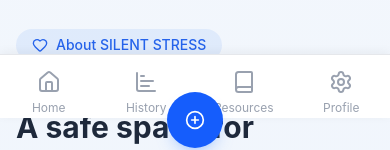
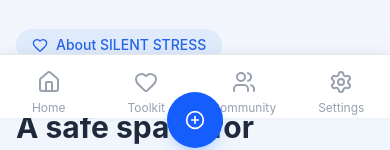
Before and after one commit to Yusuf-469/secret-stress, a Next.js app: page /login in a window 390 px wide. Shown: the part 726-876 px from the top of the page. Built offline with nearby package versions, Linux system fonts and the light colour scheme.

Commit message:
Update mobile navigation to match existing hamburger options (Home, Toolkit, Community, Settings) and fix responsive navigation to avoid duplicate top bar

```diff
--- a/components/secret-stress/MobileBottomNav.tsx
+++ b/components/secret-stress/MobileBottomNav.tsx
@@ -11,6 +11,7 @@
   Grid,
   Folder,
   Users,
+  Heart,
 } from "lucide-react";
 import { cn } from "@/lib/utils";
 import { useAuth } from "@/contexts/AuthContext";
@@ -50,29 +51,29 @@
   let showFloatingReportButton = false;
 
   if (role === "student") {
-    // Student tabs: Home, History, Resources, Profile (Report as floating button)
+    // Student tabs based on existing hamburger navigation options: Home, Toolkit, Community, Settings
     tabs = [
       {
         href: "/",
         label: "Home",
         iconOutline: Home,
-        iconFilled: Home, // Using same icon for now; ideally have filled versions
+        iconFilled: Home,
       },
       {
-        href: "/toolkit", // Assuming History is in toolkit? Adjust as needed
-        label: "History",
-        iconOutline: ChartBar,
-        iconFilled: ChartBar,
+        href: "/toolkit",
+        label: "Toolkit",
+        iconOutline: Heart,
+        iconFilled: Heart,
       },
       {
-        href: "/resources", // Assuming Resources page
-        label: "Resources",
-        iconOutline: Book,
-        iconFilled: Book,
+        href: "/community",
+        label: "Community",
+        iconOutline: Users,
+        iconFilled: Users,
       },
       {
-        href: "/profile", // Assuming Profile page
-        label: "Profile",
+        href: "/profile",
+        label: "Settings",
         iconOutline: Settings,
         iconFilled: Settings,
       },
--- a/components/secret-stress/Navigation.tsx
+++ b/components/secret-stress/Navigation.tsx
@@ -56,9 +56,11 @@
   className?: string;
   /** When true, hides the mobile hamburger menu (used when showing bottom tab bar) */
   hideMobile?: boolean;
+  /** When true, shows the desktop navigation links; when false, hides them (used when showing mobile hamburger menu) */
+  showDesktopNav?: boolean;
 }
 
-export function Navigation({ className, hideMobile = false }: NavigationProps) {
+export function Navigation({ className, hideMobile = false, showDesktopNav = true }: NavigationProps) {
   const pathname = usePathname();
   const [isOpen, setIsOpen] = useState(false);
   const shouldReduceMotion = useReducedMotion();
@@ -97,6 +99,7 @@
         </Link>
 
         {/* Desktop Navigation */}
+        {showDesktopNav !== false && (
           <nav className="hidden items-center gap-1 md:flex" aria-label="Main navigation">
             {NAV_LINKS.map((link) => {
               const Icon = link.icon;
@@ -128,6 +131,7 @@
               );
             })}
           </nav>
+        )}
 
         {!hideMobile && (
           <div className="flex items-center gap-2 md:hidden">
--- a/components/secret-stress/ResponsiveNavigation.tsx
+++ b/components/secret-stress/ResponsiveNavigation.tsx
@@ -18,16 +18,18 @@
     return () => window.removeEventListener("resize", handleResize);
   }, []);
 
-  return (
-    <>
-      {/* Desktop navigation (hidden on mobile, visible on desktop) */}
-      <Navigation className="hidden md:block" hideMobile={true} />
-
-      {/* Mobile hamburger navigation (visible on mobile, hidden on desktop) */}
-      {isMobile && <Navigation className="block md:hidden" hideMobile={false} />}
-
-      {/* Mobile bottom navigation (only on mobile) */}
-      {isMobile && <MobileBottomNav />}
-    </>
-  );
+  if (isMobile) {
+    return (
+      <>
+        {/* Mobile hamburger navigation (visible on mobile) */}
+        <Navigation className="block" hideMobile={false} showDesktopNav={false} />
+        {/* Mobile bottom navigation (only on mobile) */}
+        <MobileBottomNav />
+      </>
+    );
+  } else {
+    return (
+      <Navigation className="hidden" hideMobile={true} showDesktopNav={true} />
+    );
+  }
 }
```
Lines whose indentation alone changed are shown as unchanged.
